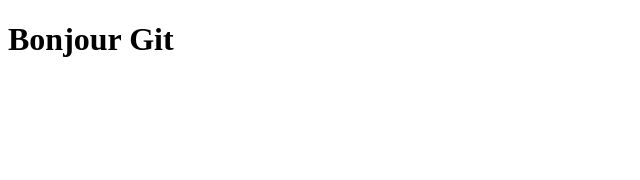
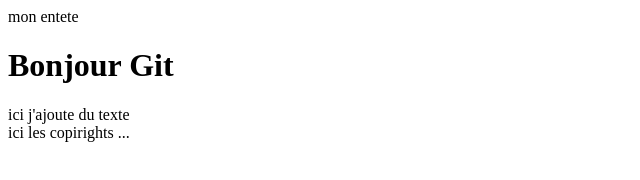
Before and after one commit to ALMANANI/GitTuto, a plain HTML site: page index.html in a window 1280 px wide. Shown: the whole page, without its empty margins (0-640 px from the left). Drawn offline with Linux system fonts and the light colour scheme.

Commit message:
ajout de code de base de ma page index.html

```diff
--- a/index.html
+++ b/index.html
@@ -8,8 +8,13 @@
 </head>
 <body>
 
-    <h1>Bonjour Git</h1>
+    <header>mon entete</header>
 
+    <h1> Bonjour Git </h1>
+
+    <div> ici j'ajoute du texte </div>
+
+    <footer>ici les copirights ...</footer>
 
 </body>
 </html>
```
